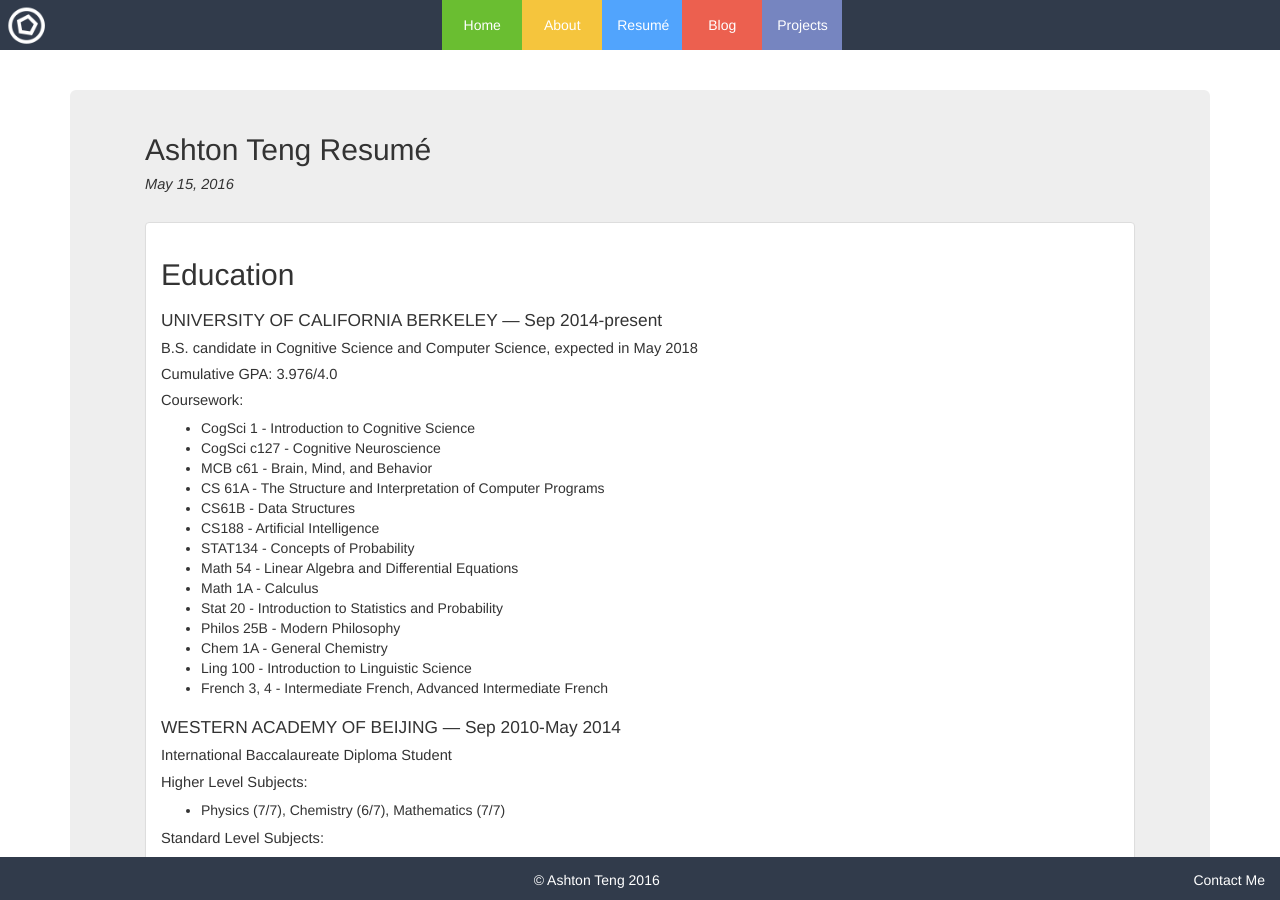
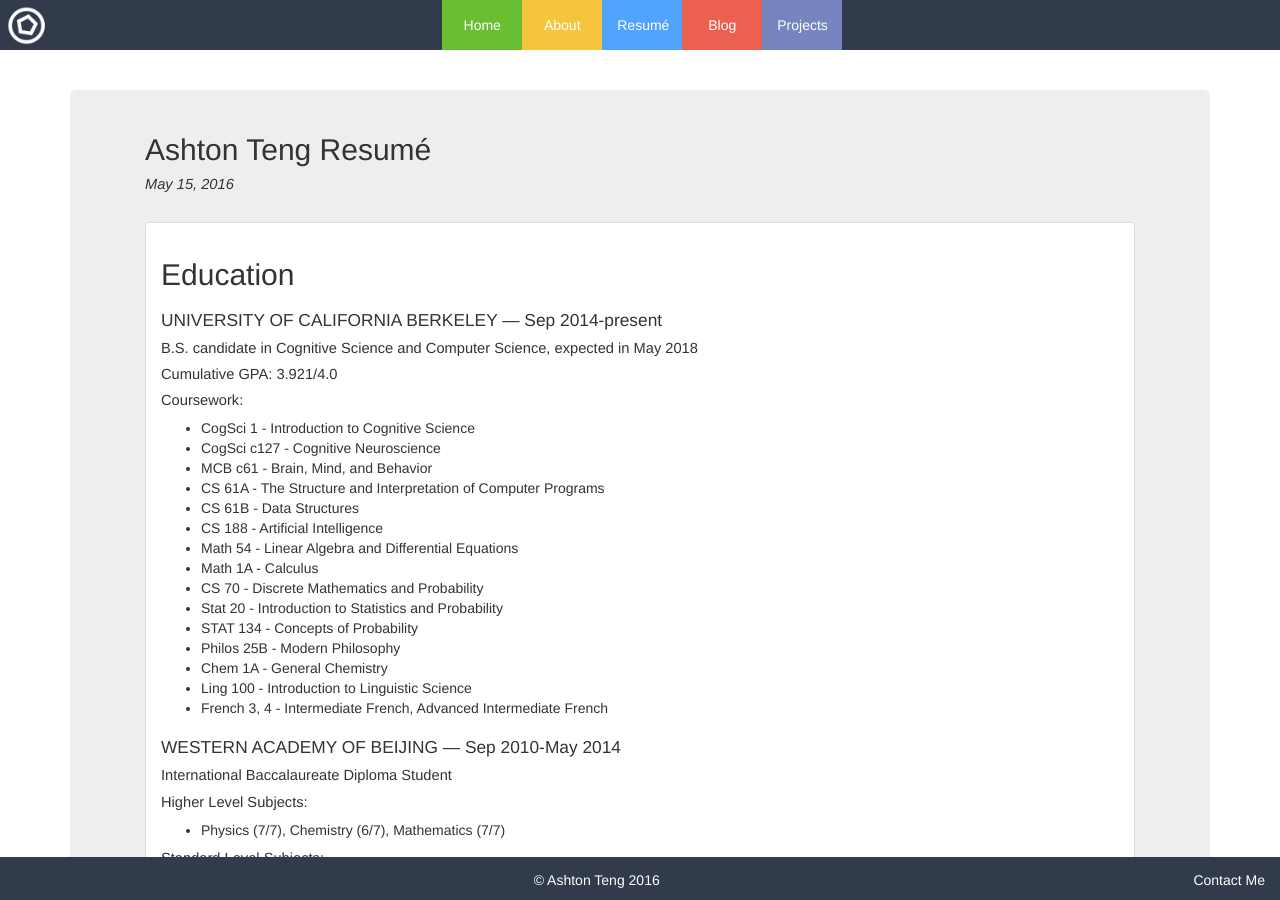
Before and after one commit to ashtonteng/ashtonteng.github.io, a Jekyll site: the page built from _posts/Resume/2016-05-15-resume.md, in a window 1280 px wide and 900 px high. Built offline with Jekyll 4.4.1, drawn with Linux system fonts in a browser that asks for light colours.

Commit message:
updated resume

```diff
--- a/_posts/Resume/2016-05-15-resume.md
+++ b/_posts/Resume/2016-05-15-resume.md
@@ -12,7 +12,7 @@ categories: resume
 
 #### B.S. candidate in Cognitive Science and Computer Science, expected in May 2018
 
-#### Cumulative GPA: 3.976/4.0
+#### Cumulative GPA: 3.921/4.0
 
 #### Coursework:
 
@@ -20,12 +20,13 @@ categories: resume
 * CogSci c127 - Cognitive Neuroscience
 * MCB c61 - Brain, Mind, and Behavior
 * CS 61A - The Structure and Interpretation of Computer Programs
-* CS61B - Data Structures
-* CS188 - Artificial Intelligence
-* STAT134 - Concepts of Probability
+* CS 61B - Data Structures
+* CS 188 - Artificial Intelligence
 * Math 54 - Linear Algebra and Differential Equations
 * Math 1A - Calculus
+* CS 70 - Discrete Mathematics and Probability
 * Stat 20 - Introduction to Statistics and Probability
+* STAT 134 - Concepts of Probability
 * Philos 25B - Modern Philosophy
 * Chem 1A - General Chemistry
 * Ling 100 - Introduction to Linguistic Science
```
